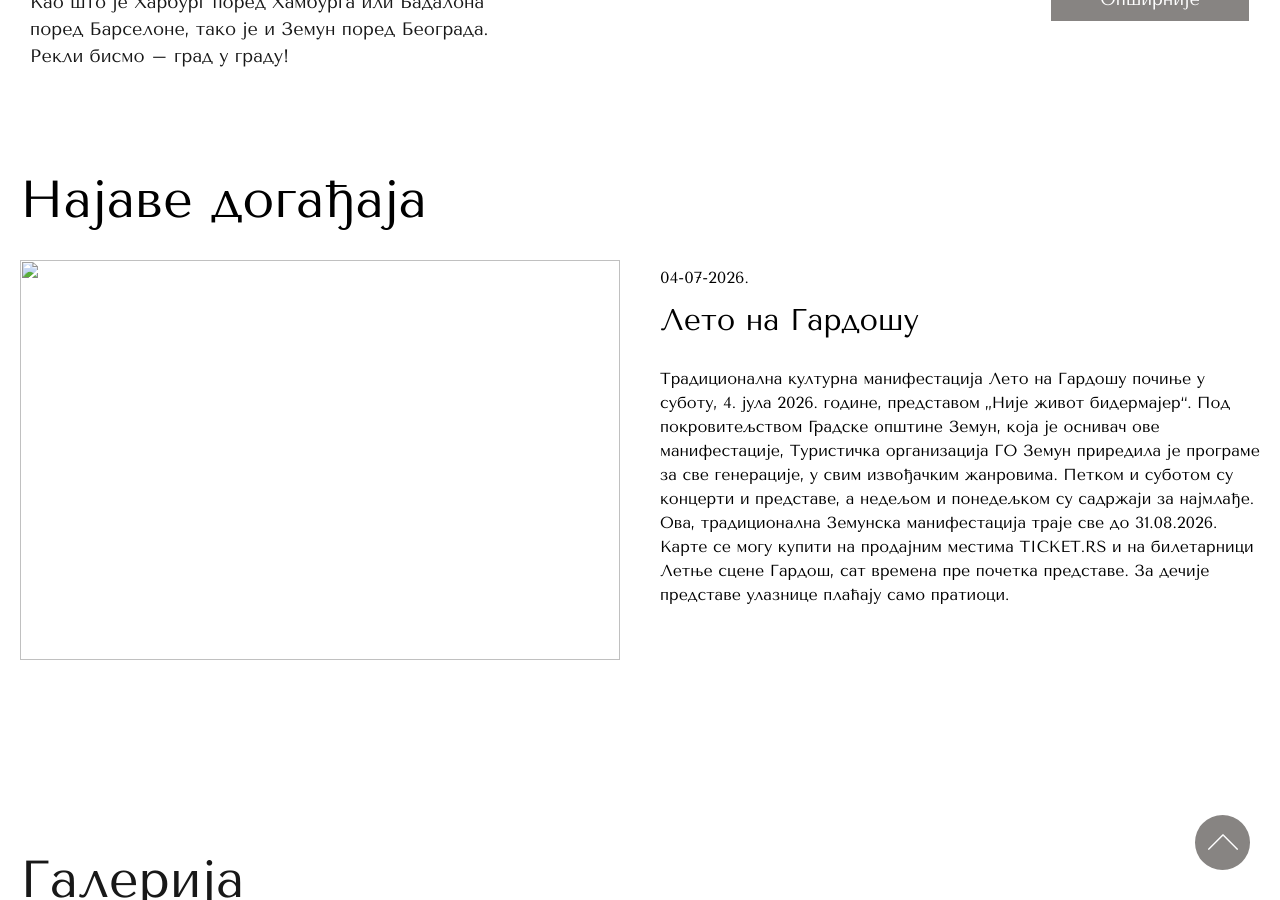
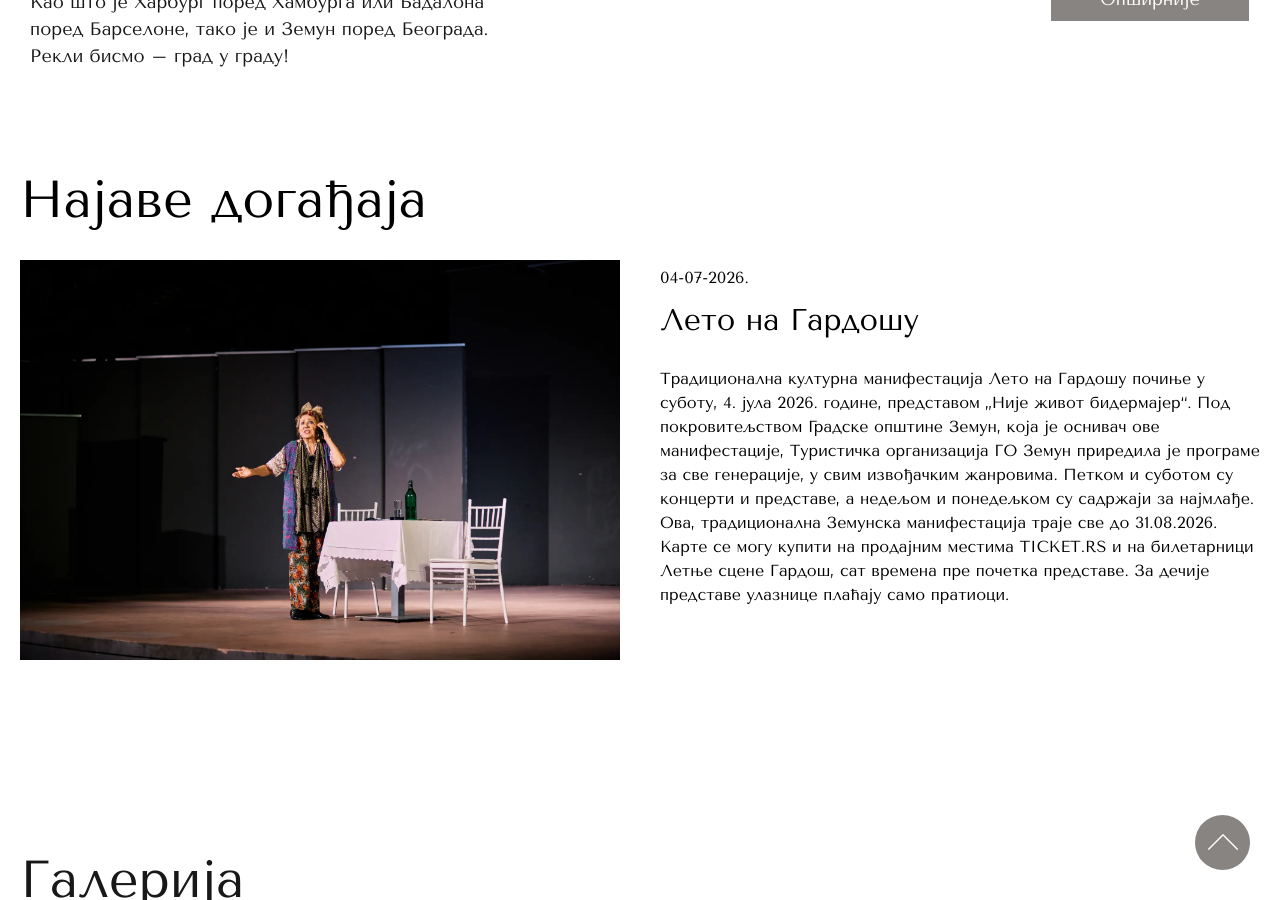
Before and after one commit to tkzzemun/zemuncenter, a Jekyll site: the page built from _pages/index.md, in a window 1280 px wide and 900 px high, scrolled down 1031 px. Built offline with Jekyll 4.4.1, drawn with Linux system fonts in a browser that asks for light colours; some web fonts are replaced.

Commit message:
TinaCMS content update

```diff
--- a/_pages/index.md
+++ b/_pages/index.md
@@ -22,6 +22,6 @@ events:
     title: Лето на Гардошу
     text: |
       Традиционална културна манифестација Лето на Гардошу почиње у суботу, 4. јула 2026. године, представом „Није живот бидермајер“. Под покровитељством Градске општине Земун, која је оснивач ове манифестације, Туристичка организација ГО Земун приредила је програме за све генерације, у свим извођачким жанровима. Петком и суботом су концерти и представе, a недељом и понедељком су садржаји за најмлађе. Oва, традиционална Земунска манифестација траје све до 31.08.2026. Kaрте се могу купити нa продајним местима TICKET.RS и на билетарници Летње сцене Гардош, сат времена пре почетка представе. За дечије представе улазнице плаћају само пратиоци.
-    image: ''
+    image: /img/1C4A7002.webp
 _template: homepage
 ---
```
